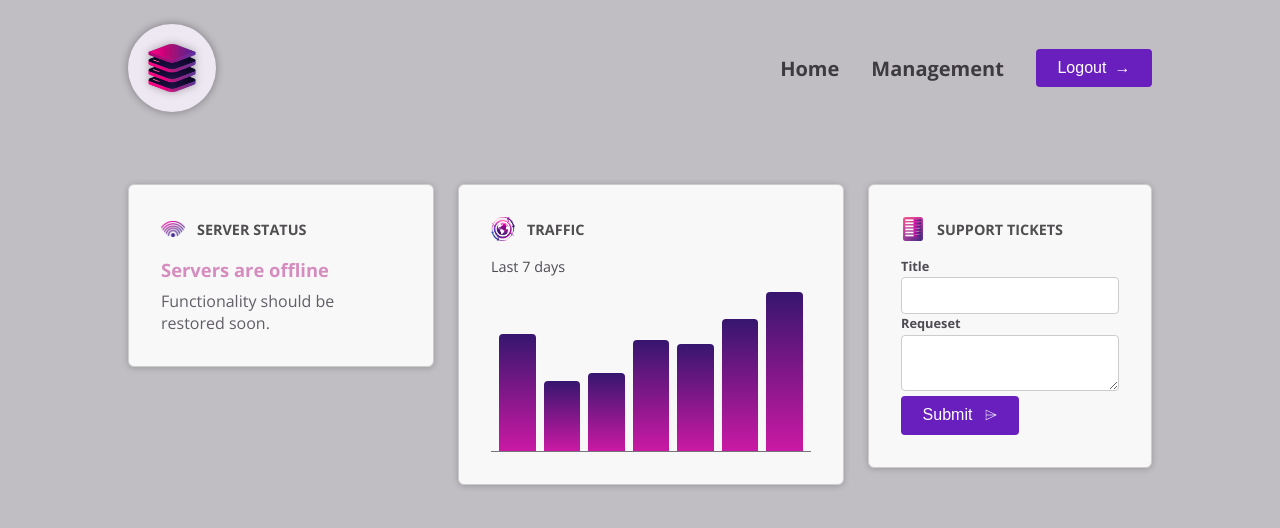
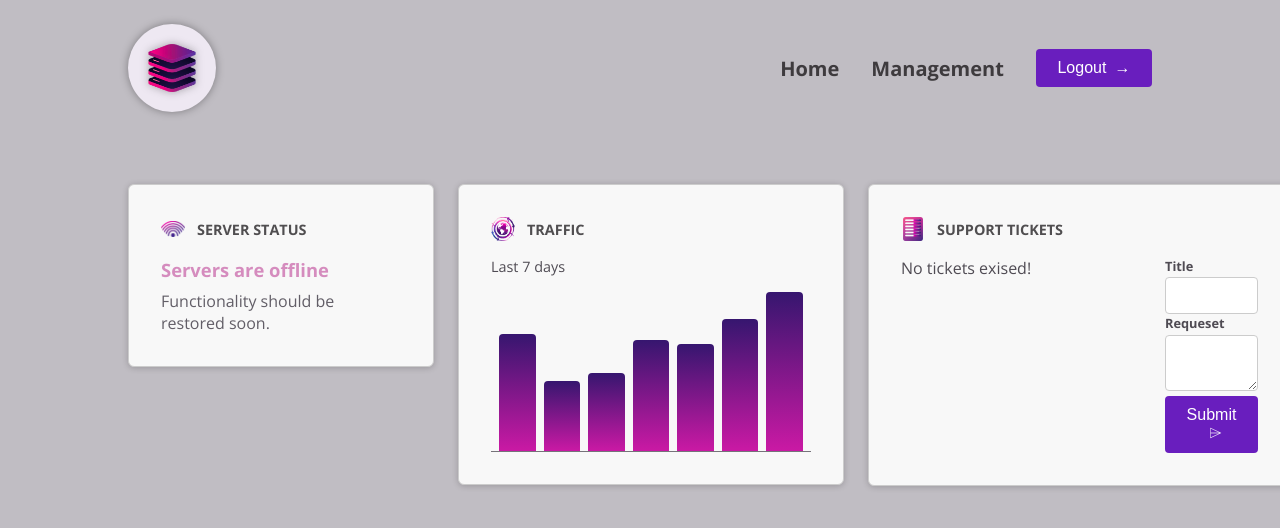
Before and after one commit to ZiaeianEhsan/Angular-Project-1, an Angular app: page / in a window 1280 px wide. Shown: the top 528 px of the page. Built offline with nearby package versions, Linux system fonts and the light colour scheme.

Commit message:
46. A Closer Look At Template For Loops

```diff
--- /dev/null
+++ b/src/app/dashboard/tickets/ticket/ticket.component.html
@@ -0,0 +1 @@
+<p>ticket works!</p>
--- a/src/app/dashboard/tickets/tickets.component.html
+++ b/src/app/dashboard/tickets/tickets.component.html
@@ -1,3 +1,13 @@
+<div>
+  <ul>
+    @for (ticket of tickets; track ticket.id) {
+    <li><app-ticket></app-ticket></li>
+    } @empty {
+    <p>No tickets exised!</p>
+    }
+    <li></li>
+  </ul>
+</div>
 <div id="new-ticket">
   <app-new-tickets (add)="onAdd($event)"></app-new-tickets>
 </div>
--- a/src/app/dashboard/tickets/tickets.component.ts
+++ b/src/app/dashboard/tickets/tickets.component.ts
@@ -1,11 +1,12 @@
 import { Component } from "@angular/core";
 import { NewTicketsComponent } from "./new-tickets/new-tickets.component";
 import { Ticket } from "./tickets.model";
+import { TicketComponent } from "./ticket/ticket.component";
 
 @Component({
   selector: "app-tickets",
   standalone: true,
-  imports: [NewTicketsComponent],
+  imports: [NewTicketsComponent, TicketComponent],
   templateUrl: "./tickets.component.html",
   styleUrl: "./tickets.component.css",
 })
```
Also changed, not shown: src/app/dashboard/tickets/ticket/ticket.component.ts (added, +12 -0 lines), src/app/dashboard/tickets/ticket/ticket.component.css (added).
